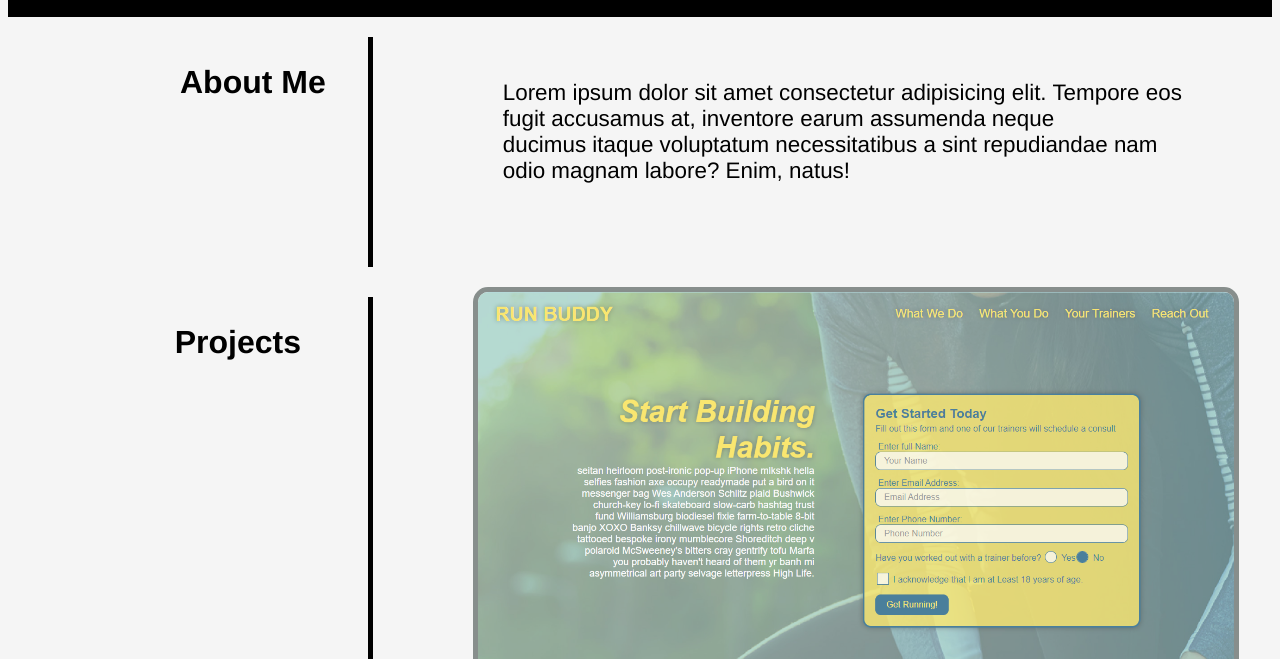
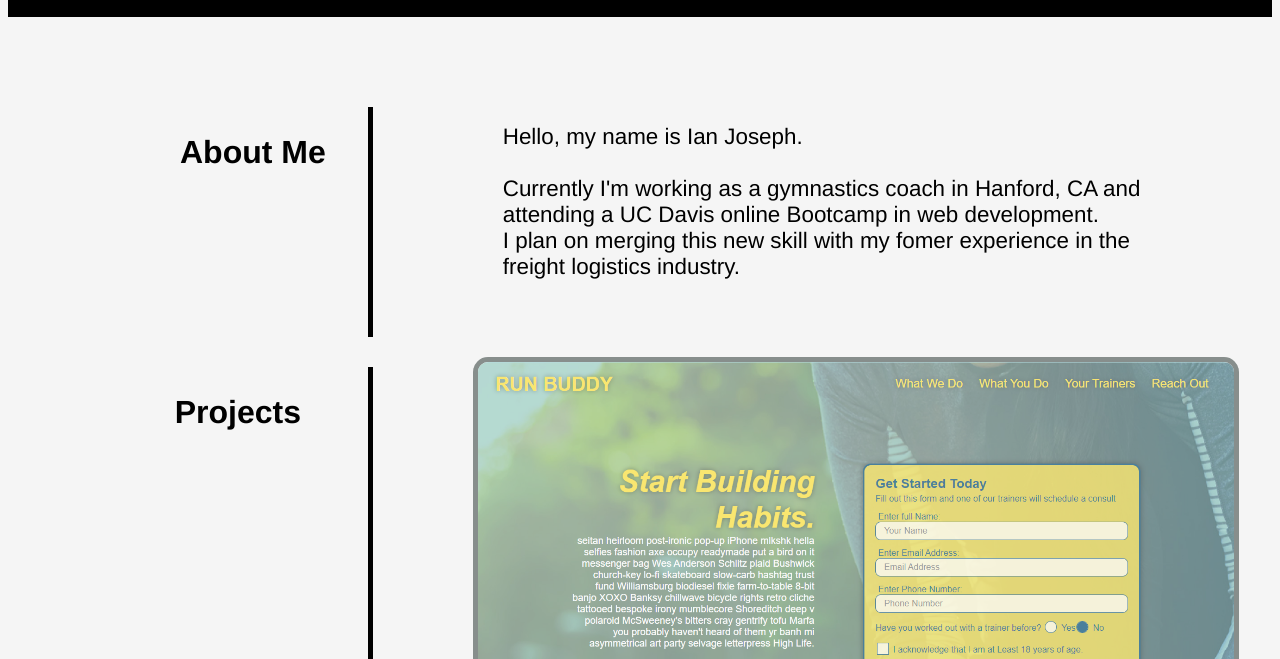
Before and after one commit to ebtaterbug/Professional_Portfolio, a plain HTML site: page index.html in a window 1280 px wide. Shown: the part 141-800 px from the top of the page. Drawn offline with Linux system fonts and the light colour scheme.

Commit message:
add about me text

```diff
--- a/assets/css/style.css
+++ b/assets/css/style.css
@@ -106,6 +106,7 @@ header nav ul li a {
 
 .section1 {
     display: flex;
+    margin-top: 70px;
 }
 
 .section2 {
--- a/index.html
+++ b/index.html
@@ -41,8 +41,12 @@
                 </div>
 
                 <div class="text">
-                    <p>Lorem ipsum dolor sit amet consectetur adipisicing elit. Tempore eos fugit accusamus at, inventore earum assumenda neque
-                    <br>ducimus itaque voluptatum necessitatibus a sint repudiandae nam odio magnam labore? Enim, natus!</p>
+                    <br>
+                    <p>Hello, my name is Ian Joseph.
+                    <br>
+                    <br>Currently I'm working as a gymnastics coach in Hanford, CA and attending a UC Davis online Bootcamp in web development.
+                    <br>I plan on merging this new skill with my fomer experience in the freight logistics industry.
+                    </p>
                 </div>
             </section>
 
```
Also changed, not shown: assets/images/Ian_Joseph_Portfolio.PNG (added).
